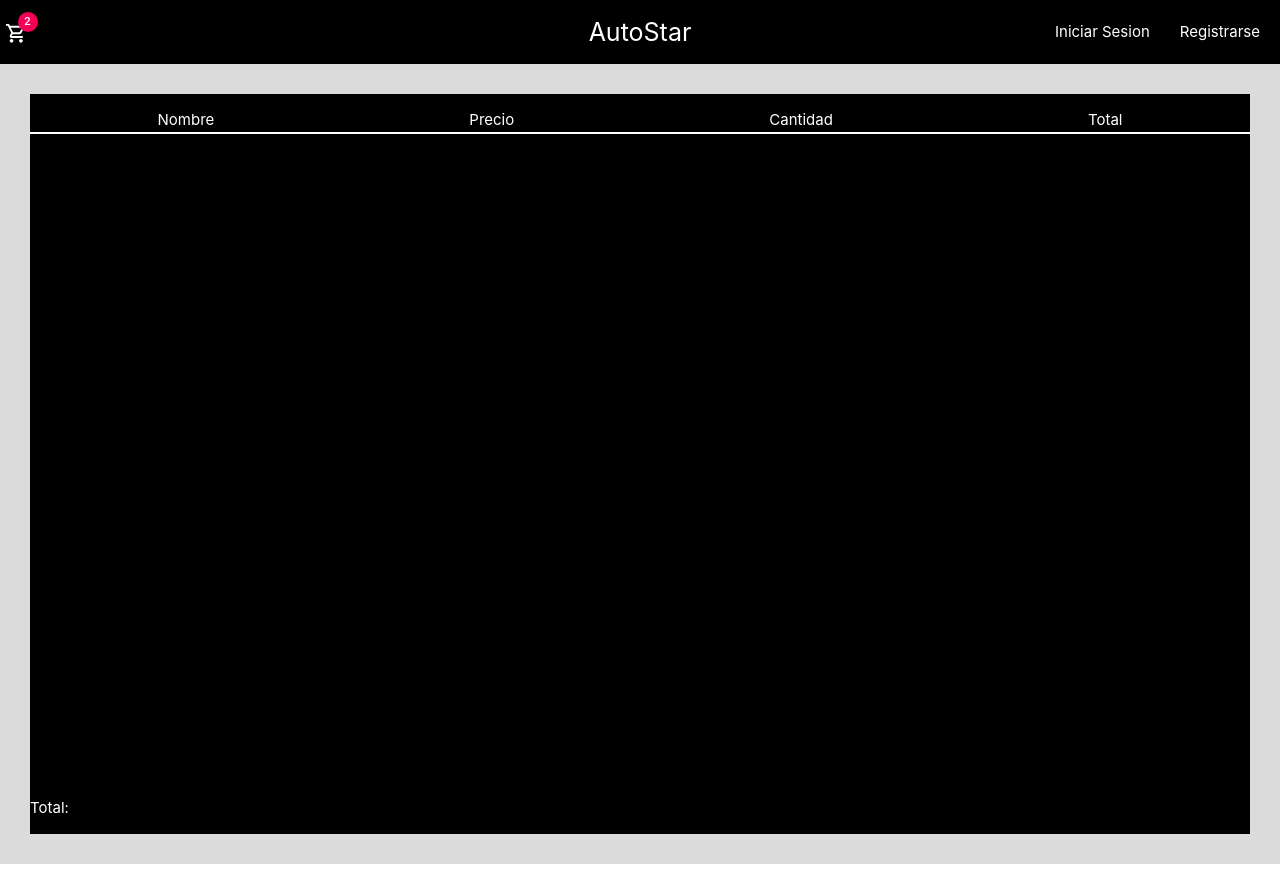
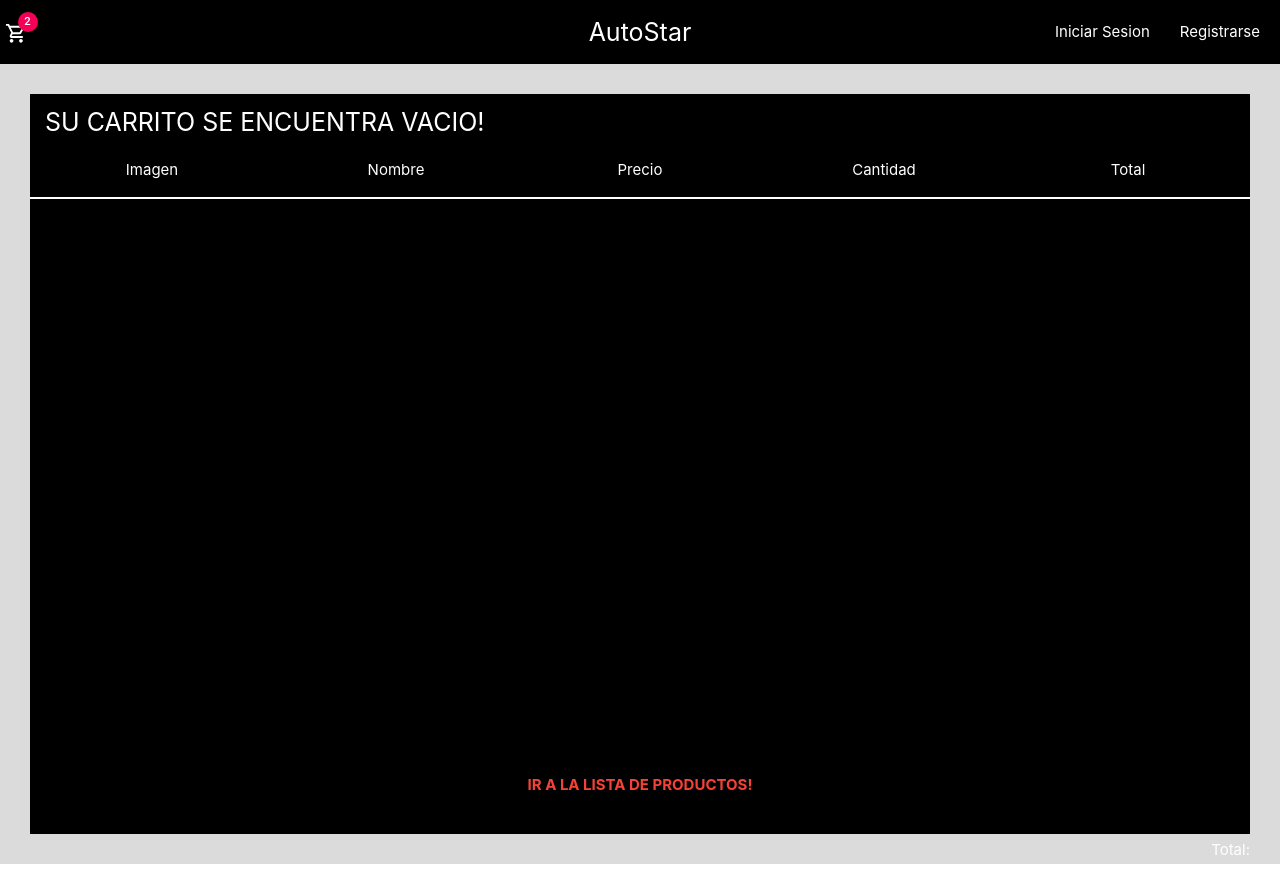
Before and after one commit to FranciscoRomero01/autoStar, a React (Create React App) app: page /cart in a window 1280 px wide. Built offline with nearby package versions, Linux system fonts and the light colour scheme.

Commit message:
desafio8

```diff
--- a/src/components/Cart.jsx
+++ b/src/components/Cart.jsx
@@ -1,15 +1,55 @@
-import '../style/cart.css'
+import { useContext } from 'react';
+import { Link } from 'react-router-dom';
+import '../style/cart.css';
+import { CartContext } from './CartContext';
+
 
 const Cart = () => {
+
+    const cart = useContext(CartContext);
+
     return (
         <div className="cart">
+            {
+                cart.cartList.length > 0
+                ?
+                <div>
+                    <a className='emptyCart' onClick={cart.clearItem}>BORRAR TODOS LOS PRODUCTOS</a>
+                </div>
+                : <h3>Su carrito se encuentra vacio!</h3>
+            }
             <ul className='menu'>
+                <li>Imagen</li>
                 <li>Nombre</li>
                 <li>Precio</li>
                 <li>Cantidad</li>
                 <li>Total</li>
             </ul>
-            <div className='total right'>
+            <div className='products'>
+            {
+                cart.cartList.length > 0 ?
+                cart.cartList.map(item =>
+                <>
+                    <div className='product' key={item.itemId}>
+                        <img src={item.itemImg} />
+                        <p>{item.itemName}</p>
+                        <p>{item.itemPrice}</p>
+                        <p>{item.itemQty}</p>
+                        <p>{item.itemTotal}</p>
+                    </div>
+                    <div className='detele'>
+                        <a className='deteleCart' onClick={() => cart.deleteItem(item.itemId)}>Borrar producto</a>
+                    </div>
+
+                </>
+                )
+                : <p></p>
+            }
+            </div>
+            <div>
+                <Link className='red-text' to='/'>IR A LA LISTA DE PRODUCTOS!</Link>
+            </div>
+            <div className='total'>
                 <p>Total:</p>
             </div>
         </div>
--- /dev/null
+++ b/src/components/CartContext.jsx
@@ -0,0 +1,44 @@
+import { createContext, useState } from "react";
+
+export const CartContext = createContext();
+
+const CartContextProvider = ({children}) => {
+    const [cartList, setCartList] = useState([]);
+
+    const addToCart = (item, qty) => {
+        let found = cartList.find(product => product.idItem === item.id);
+        if ( found === undefined) {
+            const total = item.price * qty;
+            setCartList([
+                ...cartList,
+                {
+                    itemId: item.id,
+                    itemImg: item.img,
+                    itemName: item.name,
+                    itemPrice: item.price,
+                    itemQty: qty,
+                    itemTotal: total
+                }
+            ]);
+        } else {
+            found.qtyItem += qty;
+        }
+    }
+
+    const deleteItem = (id) => {
+        let result = cartList.filter(item => item.itemId !== id);
+        setCartList(result);
+    }
+
+    const clearItem = () => {
+        setCartList([]);
+    }
+
+    return (
+        <CartContext.Provider value={{cartList, addToCart, deleteItem, clearItem}}>
+            { children }
+        </CartContext.Provider>
+    )
+}
+
+export default CartContextProvider;
--- a/src/components/ItemDetail.jsx
+++ b/src/components/ItemDetail.jsx
@@ -1,11 +1,14 @@
 import '../style/ItemDetail.css';
 import ItemCount from './ItemCount';
-import { useState } from 'react';
+import { useContext, useState } from 'react';
 import { Link } from 'react-router-dom';
+import { CartContext } from './CartContext';
 
 const ItemDetail = ({item}) => {
 
     const [itemCount, setItemCount] = useState(0);
+
+    const cart = useContext(CartContext);
 
     const onAdd = (qty) => {
         setItemCount(qty);
@@ -14,7 +17,8 @@ const ItemDetail = ({item}) => {
         } else{
             alert(`Seguro quiere comprar ${qty} productos de ${item.name}`)
         }
-    }
+        cart.addToCart(item, qty);
+    };
 
     return(
         <>
@@ -40,8 +44,7 @@ const ItemDetail = ({item}) => {
                             <h4> Stock disponible: {item.stock}</h4>
                             {
                                 itemCount === 0
-                                ?<><ItemCount stock={item.stock} initial={itemCount} onAdd={onAdd}/><onAdd></onAdd>
-                                </>
+                                ?<ItemCount stock={item.stock} initial={itemCount} onAdd={onAdd}/>
                                 :<div className="price red accent-4">
                                     <Link to='/cart' className="white-text"> VER CARRITO </Link>
                                 </div>
--- a/src/components/SearchForm.jsx
+++ b/src/components/SearchForm.jsx
@@ -6,7 +6,7 @@ const SearchForm = () => {
     return(
         <form>
             <Search />
-            <input id="icon_prefix" onKeyDown={handleEvent} type="text" className="validate"></input>
+            <input id="icon_prefix" type="text" className="validate"></input>
         </form>
     )
 }
--- a/src/components/itemList.jsx
+++ b/src/components/itemList.jsx
@@ -33,16 +33,16 @@ export const ItemList = () => {
                  <Item key={datos.id} {...datos} />
               ))
               :<>
-                <div class="preloader-wrapper active">
-                    <div class="spinner-layer spinner-red-only">
-                        <div class="circle-clipper left">
-                            <div class="circle"></div>
+                <div className="preloader-wrapper active">
+                    <div className="spinner-layer spinner-red-only">
+                        <div className="circle-clipper left">
+                            <div className="circle"></div>
                         </div>
-                        <div class="gap-patch">
-                            <div class="circle"></div>
+                        <div className="gap-patch">
+                            <div className="circle"></div>
                         </div>
-                        <div class="circle-clipper right">
-                            <div class="circle"></div>
+                        <div className="circle-clipper right">
+                            <div className="circle"></div>
                         </div>
                     </div>
                 </div>
--- a/src/pages/Home.jsx
+++ b/src/pages/Home.jsx
@@ -3,10 +3,12 @@ import NavBar from "../components/NavBar";
 import ItemListContainer from "../components/ItemListContainer";
 import ItemDetailConteiner from "../components/ItemDetailConteiner";
 import Cart from "../components/Cart";
+import CartContextProvider from "../components/CartContext";
 
 
 const Home = () => {
     return(
+        <CartContextProvider>
             <BrowserRouter>
                 <NavBar />
                 <Routes>
@@ -16,7 +18,8 @@ const Home = () => {
                     <Route path='/cart' element={<Cart />} />
                 </Routes>
             </BrowserRouter>
+        </CartContextProvider>
     )
-}
+};
 
 export default Home;
--- a/src/style/cart.css
+++ b/src/style/cart.css
@@ -3,13 +3,70 @@
     border: 30px #dbdbdb solid;
     background: black;
     color: white;
-    display: flex;
-    flex-direction: column;
-    justify-content: space-between;
+    display: grid;
+    grid-template-rows: 50px 80px 550px 50px 50px;
 }
 
 .cart ul{
+    display: grid;
+    text-align: center;
+    grid-template-columns: repeat(5, 1fr);
+    border-bottom: 2px solid white;
+    height: 40px;
+}
+
+.cart h3{
+    height: 80px;
+    text-transform: uppercase;
+    font-size: 25px;
+    margin: 0%;
+    padding: 15px;
+}
+
+.detele{
+    text-align: center;
+}
+
+.emptyCart, .deteleCart{
+    color: red;
+    font-weight: 900;
+    padding: 15px;
+    text-transform: uppercase;
+}
+
+.emptyCart:hover, .deteleCart:hover{
+    color: white;
+    cursor: pointer;
+}
+
+.red-text{
+    text-align: center;
     display: flex;
-    justify-content: space-around;
-    border-bottom: 2px solid white;
+    font-weight: bold;
+    justify-content: center;
+    align-items: center;
 }
+
+.products{
+    height: 550px;
+}
+
+.product{
+    display: grid;
+    text-align: center;
+    grid-template-columns: repeat(5, 1fr);
+    height: 100px;
+}
+
+.product img{
+    height: 100px;
+    margin-left: 75px;
+}
+
+.total a{
+    text-align: center;
+}
+
+.total p{
+    text-align: right;
+}
--- a/src/utils/product.js
+++ b/src/utils/product.js
@@ -27,7 +27,7 @@ const data = [
         },
         categoryId: 1,
         category: {
-            name: "Micropricesadores",
+            name: "Microprocesadores",
             id: 1
         }
     },
@@ -59,7 +59,7 @@ const data = [
         },
         categoryId: 1,
         category: {
-            name: "Micropricesadores",
+            name: "Microprocesadores",
             id: 1
         }
     },
@@ -91,7 +91,7 @@ const data = [
         },
         categoryId: 1,
         category: {
-            name: "Micropricesadores",
+            name: "Microprocesadores",
             id: 1
         }
     },
@@ -123,7 +123,7 @@ const data = [
         },
         categoryId: 1,
         category: {
-            name: "Micropricesadores",
+            name: "Microprocesadores",
             id: 1
         }
     },
```
Lines whose indentation alone changed are shown as unchanged.
